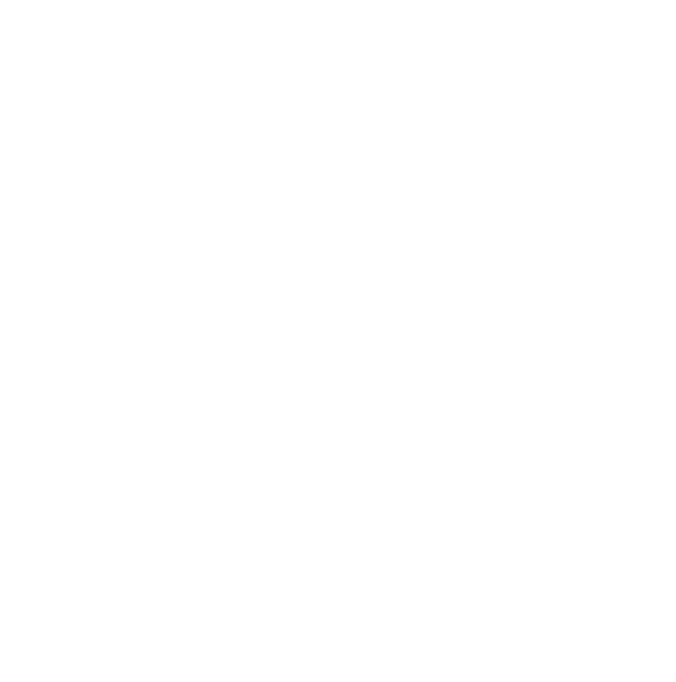
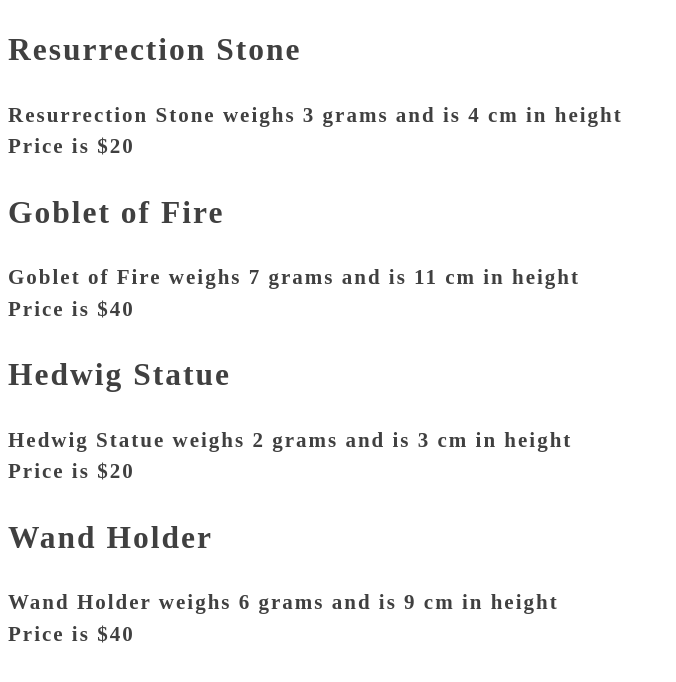
Before and after one commit to NSS-Day-Cohort-C80/Hairy-Potter-EricMartinez007, a website with bundled scripts: page src/index.html in a window 1280 px wide. Shown: the whole page, without its empty margins (0-676 px from the left). Built offline with nearby package versions, Linux system fonts and the light colour scheme; a web font is replaced by a local one.

Commit message:
Added potteryList function and renderPotteryList function

```diff
--- a/src/index.html
+++ b/src/index.html
@@ -7,6 +7,10 @@
     <link rel="stylesheet" href="./styles/main.css">
 </head>
 <body>
+    <article class = "potterylist">
+        <h1 id = "potteryCatalog">Pottery Catalog</h1>
+
+    </article>
     <script src="./scripts/main.js" type="module"></script>
 </body>
 </html>
--- /dev/null
+++ b/src/scripts/PotteryList.js
@@ -0,0 +1,25 @@
+export const potteryList = (potteryToBeSold) => {
+    let potteryListHTML = ``
+        for (const potteryObject of potteryToBeSold) {
+            potteryListHTML += `
+            <section class="pottery" id="pottery--${potteryObject.id}">
+                <h2 class="pottery__shape">${potteryObject.shape}</h2>
+                <div class="pottery__properties">
+                ${potteryObject.shape} weighs ${potteryObject.weight} grams and is ${potteryObject.height} cm in height
+                </div>
+                <div class="pottery__price">Price is $${potteryObject.price}</div>
+            </section>
+        `}
+    return potteryListHTML
+}
+
+export const renderedPotteryList = (potteryListHTML) => {
+    const potteryListArticle = document.getElementById("potteryCatalog")
+
+    if (potteryListArticle) {
+        potteryListArticle.innerHTML = potteryListHTML
+    }
+    else {
+        console.error("Could not find pottery list article element")
+    }
+}
--- a/src/scripts/main.js
+++ b/src/scripts/main.js
@@ -2,17 +2,19 @@
 import { makePottery } from './PotteryWheel.js'
 import { firePottery } from './Kiln.js'
 import { toSellOrNotToSell } from './PotteryCatalog.js'
+import { potteryList } from './PotteryList.js'
+import { renderedPotteryList } from './PotteryList.js'
 
 
 // Make 5 pieces of pottery at the wheel
-let resurrectionStone = makePottery("resurrection stone", 3, 4)
-let goblet = makePottery("goblet", 7, 11)
-let hedwigStatue = makePottery("hedwig statue", 2, 3)
-let houseKey = makePottery("house key", 4, 6)
-let wandHolder = makePottery("wand holder", 6, 9)
+let resurrectionStone = makePottery("Resurrection Stone", 3, 4)
+let goblet = makePottery("Goblet of Fire", 7, 11)
+let hedwigStatue = makePottery("Hedwig Statue", 2, 3)
+let houseKey = makePottery("House Key", 4, 6)
+let wandHolder = makePottery("Wand Holder", 6, 9)
 
 const kilnStone = firePottery(resurrectionStone, 2200)
-const kilnGoblet = firePottery(goblet, 2500)
+const kilnGoblet = firePottery(goblet, 2100)
 const kilnHedwigStatue = firePottery(hedwigStatue, 2200)
 const kilnHouseKey = firePottery(houseKey, 3000)
 const kilnWandHolder = firePottery(wandHolder, 2200)
@@ -23,7 +25,12 @@
 const potteryToSell4 = toSellOrNotToSell(kilnHouseKey)
 const potteryToSell5 = toSellOrNotToSell(kilnWandHolder)
 
-console.log(potteryToSell)
+const potteryListHTML = potteryList(potteryToSell5)
+
+
+
+renderedPotteryList(potteryListHTML)
+
 
 
 
```
Also changed, not shown: src/scripts/PotteryCatalog.js (+0 -11 lines).
